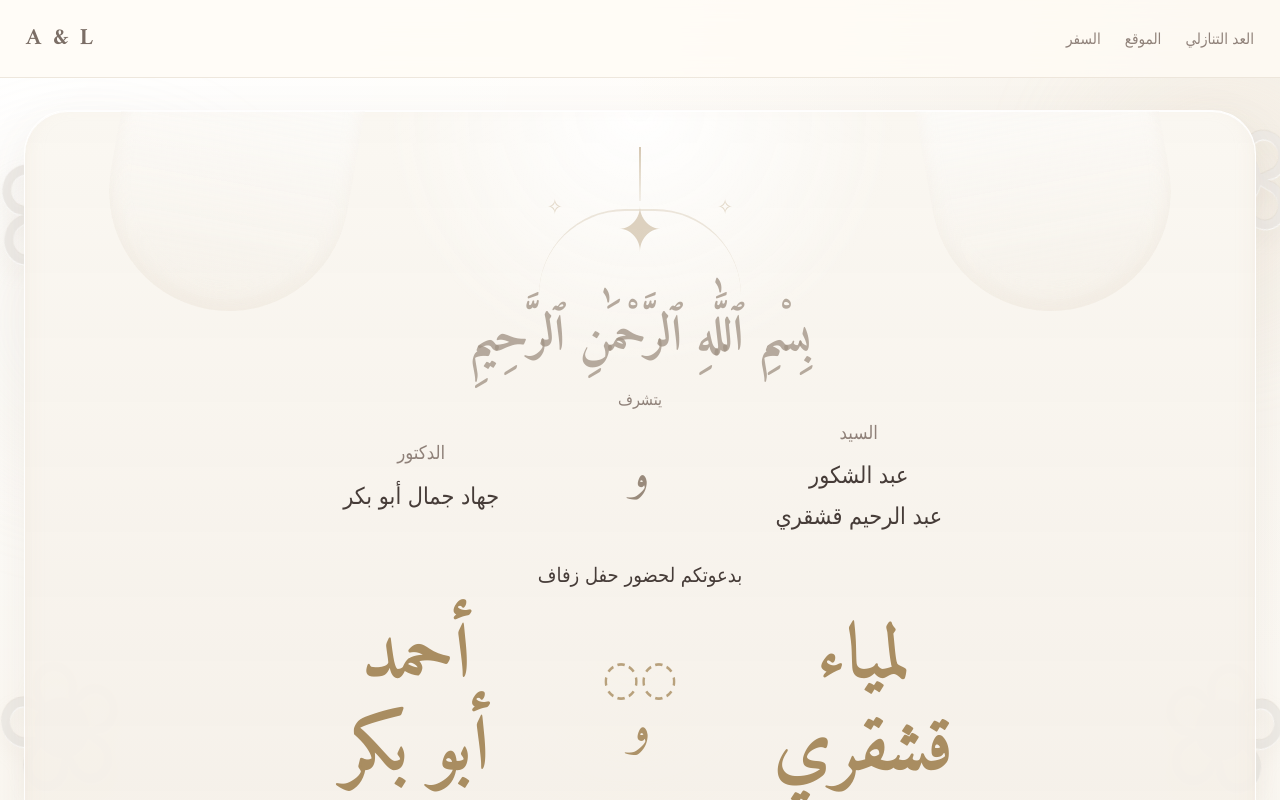
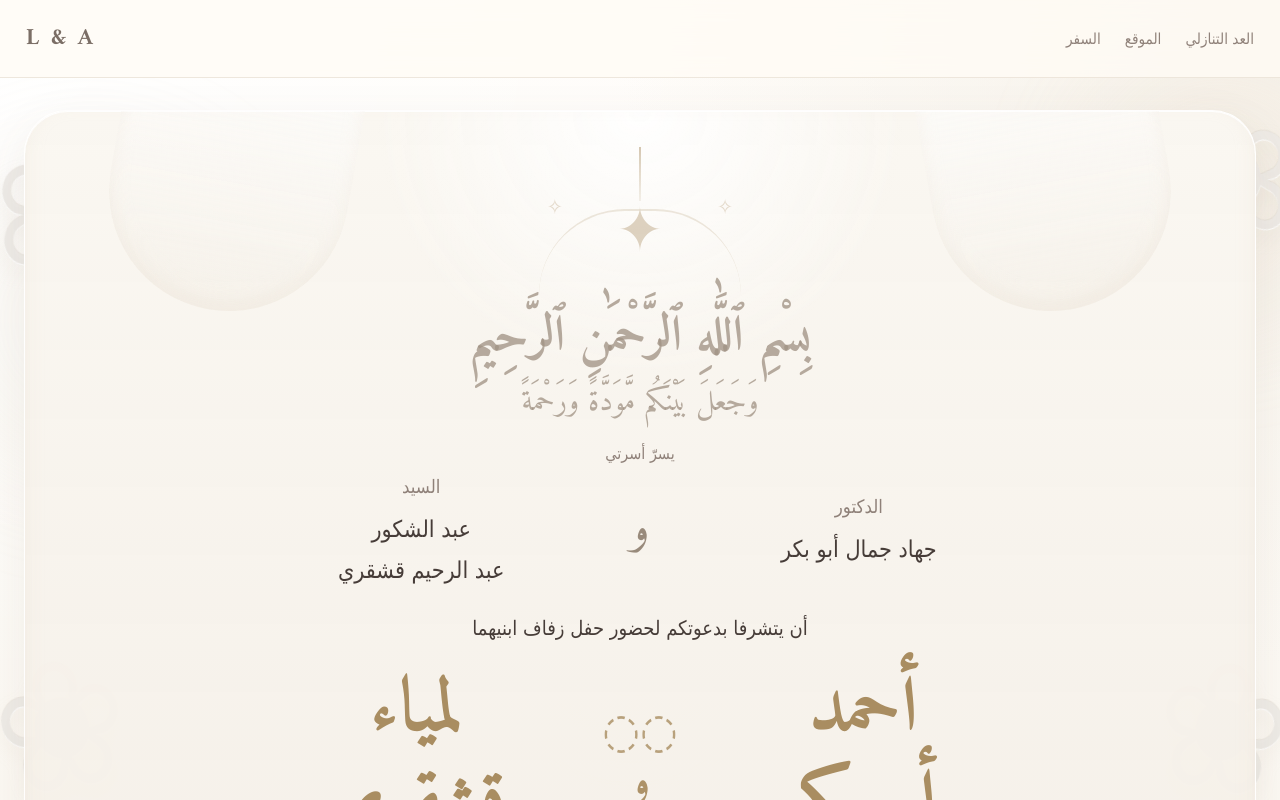
Before and after one commit to ABaker97/wedding-website, a React (Vite) app: page / in a window 1280 px wide. Shown: the top 800 px of the page. Built offline with nearby package versions, Linux system fonts and the light colour scheme; a web font is replaced by a local one.

Commit message:
Update App.jsx

```diff
--- a/src/App.jsx
+++ b/src/App.jsx
@@ -238,8 +238,15 @@ export default function WeddingWebsitePreview() {
           color: rgba(162, 148, 133, 0.78);
           font-size: clamp(1.7rem, 4vw, 3.1rem);
           line-height: 1.35;
-          margin: 6px 0 18px;
+          margin: 6px 0 8px;
           font-weight: 700;
+        }
+        .arabic-subline {
+          color: rgba(162, 148, 133, 0.78);
+          font-family: "Amiri", serif;
+          font-size: clamp(1.15rem, 2.4vw, 1.9rem);
+          line-height: 1.5;
+          margin: 0 0 18px;
         }
 
         .family-line {
@@ -596,7 +603,7 @@ export default function WeddingWebsitePreview() {
         <div className="corner-lily bottom-left">❀</div>
 
         <header className="topbar">
-          <div className="brand">A & L</div>
+          <div className="brand">L & A</div>
           <nav className="nav">
             <a href="#countdown">العد التنازلي</a>
             <a href="#location">الموقع</a>
@@ -617,32 +624,33 @@ export default function WeddingWebsitePreview() {
                 )}
 
                 <div className="arabic-calligraphy">بِسْمِ ٱللَّٰهِ ٱلرَّحْمَٰنِ ٱلرَّحِيمِ</div>
-                <p className="family-line">يتشرف</p>
+                <div className="arabic-subline">وَجَعَلَ بَيْنَكُم مَّوَدَّةً وَرَحْمَةً</div>
+                <p className="family-line">يسرّ أسرتي</p>
 
                 <div className="parents-row">
+                  <div className="parent-block">
+                    <small>الدكتور</small>
+                    جهاد جمال أبو بكر
+                  </div>
+                  <div className="parent-separator">و</div>
                   <div className="parent-block">
                     <small>السيد</small>
                     عبد الشكور<br />عبد الرحيم قشقري
                   </div>
-                  <div className="parent-separator">و</div>
-                  <div className="parent-block">
-                    <small>الدكتور</small>
-                    جهاد جمال أبو بكر
-                  </div>
                 </div>
 
-                <p className="invite-copy">بدعوتكم لحضور حفل زفاف </p>
+                <p className="invite-copy">أن يتشرفا بدعوتكم لحضور حفل زفاف ابنيهما</p>
 
                 <div className="names-row">
                   <div className="name-stack">
-                    <h1>لمياء<span className="sub-last">قشقري</span></h1>
+                    <h1>أحمد<span className="sub-last">أبو بكر</span></h1>
                   </div>
                   <div className="rings-wrap">
                     <div className="rings">◌◌</div>
                     <div className="ampersand">و</div>
                   </div>
                   <div className="name-stack">
-                    <h1>أحمد<span className="sub-last">أبو بكر</span></h1>
+                    <h1>لمياء<span className="sub-last">قشقري</span></h1>
                   </div>
                 </div>
 
```
